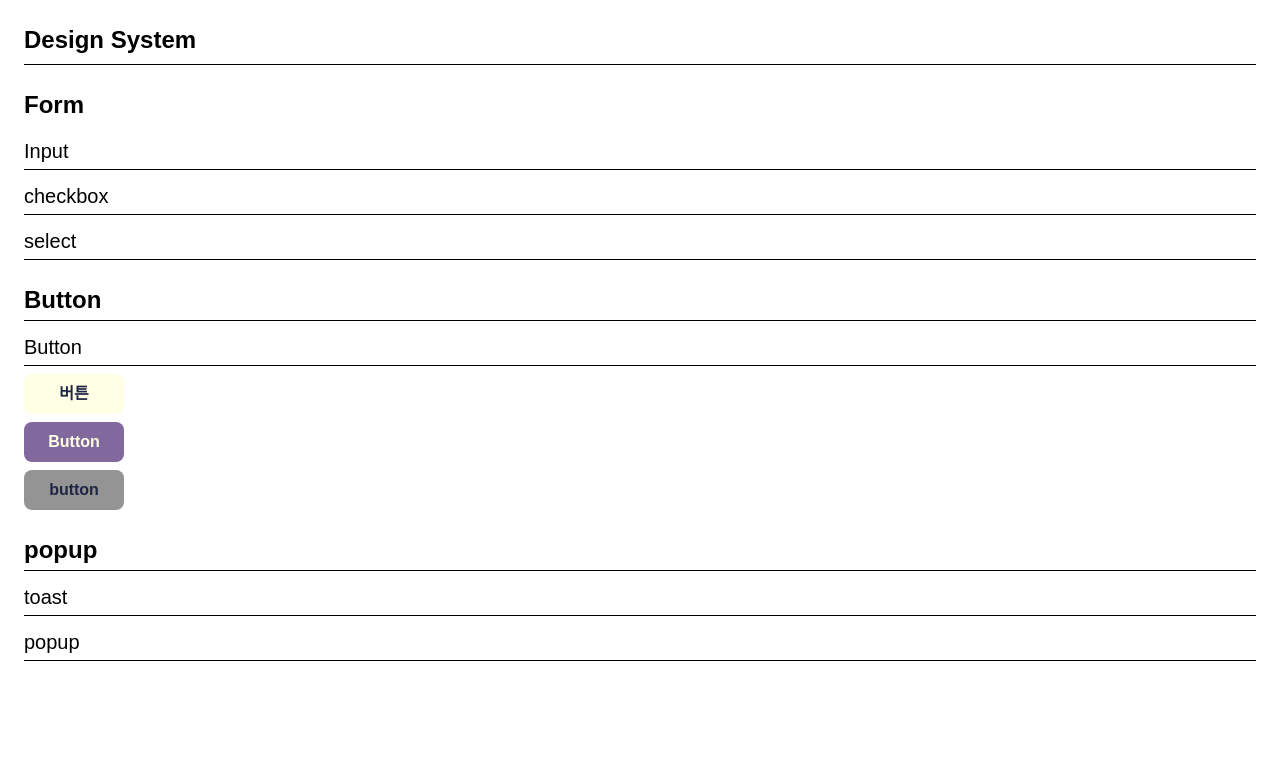
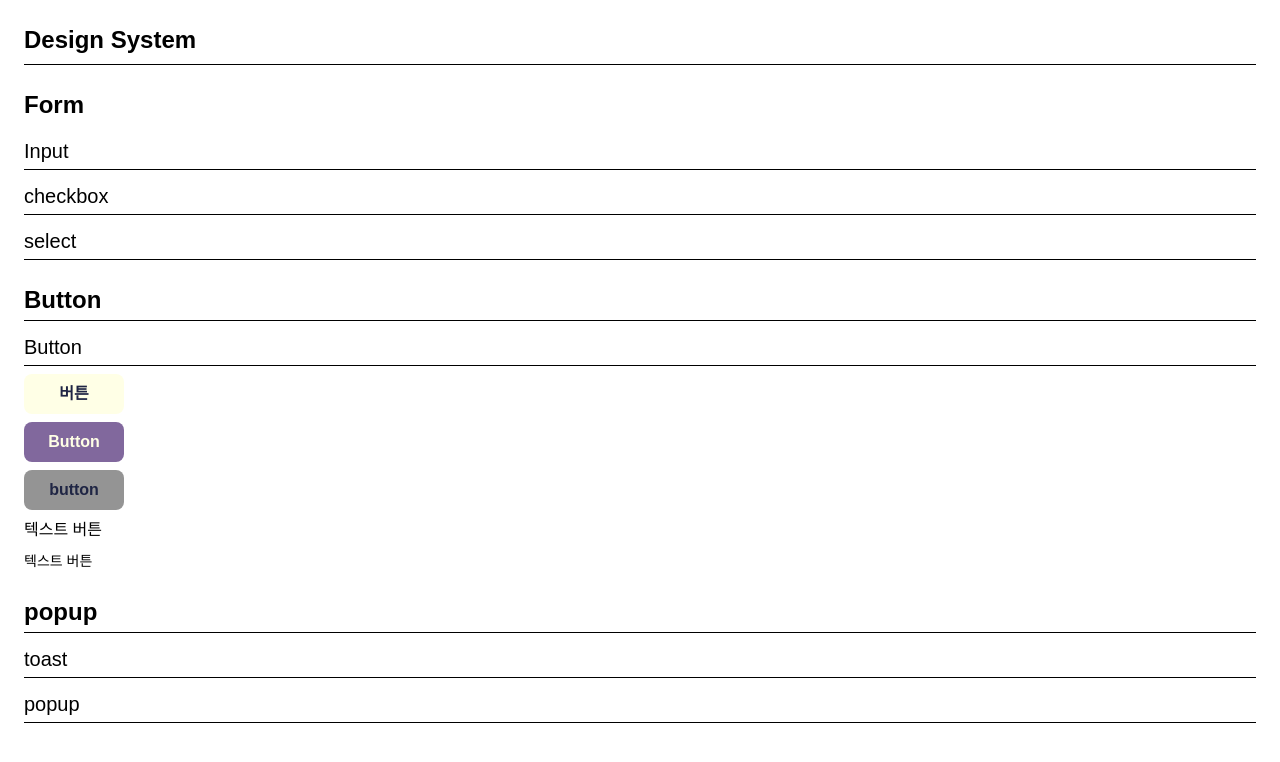
Before and after one commit to prgrms-web-devcourse-final-project/WEB5_6_HaeDokCoding_FE, a Next.js app: page /design-system in a window 1280 px wide. Shown: the top 762 px of the page. Built offline with nearby package versions, Linux system fonts and the light colour scheme; a web font is replaced by a local one.

Commit message:
[style]TextButton컴포넌트

```diff
--- a/src/app/design-system/page.tsx
+++ b/src/app/design-system/page.tsx
@@ -1,5 +1,5 @@
 import Button from '@/shared/components/button/Button';
-
+import TextButton from '@/shared/components/button/TextButton';
 
 function Page() {
   return (
@@ -36,11 +36,15 @@ function Page() {
 
         <div className="space-y-2">
           <h3 className="text-xl font-medium border-b pb-1">Button</h3>
-          <Button type='button'>버튼</Button>
-          <Button variant="purple" type='button'>
+          <Button type="button">버튼</Button>
+          <Button variant="purple" type="button">
             Button
           </Button>
-          <Button type='button' disabled={true} variant="disable">button</Button>
+          <Button type="button" disabled={true} variant="disable">
+            button
+          </Button>
+          <TextButton>텍스트 버튼</TextButton>
+          <TextButton size="sm">텍스트 버튼</TextButton>
         </div>
       </div>
 
--- a/src/shared/components/button/Button.tsx
+++ b/src/shared/components/button/Button.tsx
@@ -14,9 +14,8 @@ interface Props extends ButtonHTMLAttributes<HTMLButtonElement> {
 }
 
 const SIZE = {
-  default:
-    'py-1 px-2 h-10 rounded-lg text-base font-bold min-w-25 flex-center',
-  sm:'py-1 px-2 rounded-lg text-base font-bold min-w-20 flex-center',
+  default: 'py-1 px-2 h-10 rounded-lg text-base font-bold min-w-25 flex-center',
+  sm: 'py-1 px-2 rounded-lg text-base font-bold min-w-20 flex-center',
 };
 
 const VARIANT = {
@@ -27,15 +26,22 @@ const VARIANT = {
 
 function Button({
   size = 'default',
-  type = 'submit',
+  type = 'button',
   disabled = false,
   variant = 'default',
   children,
   className,
   ref,
-  ...rest }: Props) {
+  ...rest
+}: Props) {
   return (
-    <button className={`${SIZE[size]} ${VARIANT[variant]} ${className}`} type={type} disabled={disabled} {...rest} ref={ref}>
+    <button
+      className={`${SIZE[size]} ${VARIANT[variant]} ${className}`}
+      type={type}
+      disabled={disabled}
+      {...rest}
+      ref={ref}
+    >
       {children}
     </button>
   );
--- /dev/null
+++ b/src/shared/components/button/TextButton.tsx
@@ -0,0 +1,31 @@
+import { Ref } from 'react';
+
+interface Props {
+  size?: 'default' | 'sm';
+  type?: 'button' | 'submit';
+  ref?: Ref<HTMLButtonElement | null>;
+  children: React.ReactNode;
+  className?: string;
+}
+
+const SIZE = {
+  default: 'text-base flex flex-col justfy-center',
+  sm: 'text-sm flex flex-col justfy-center',
+};
+
+function TextButton({
+  type = 'button',
+  children,
+  className,
+  ref,
+  size = 'default',
+  ...rest
+}: Props) {
+  return (
+    <button className={`${SIZE[size]} ${className}`} type={type} ref={ref} {...rest}>
+      {children}
+      <div className="h-[1px] w-100% bg-white"></div>
+    </button>
+  );
+}
+export default TextButton;
```
